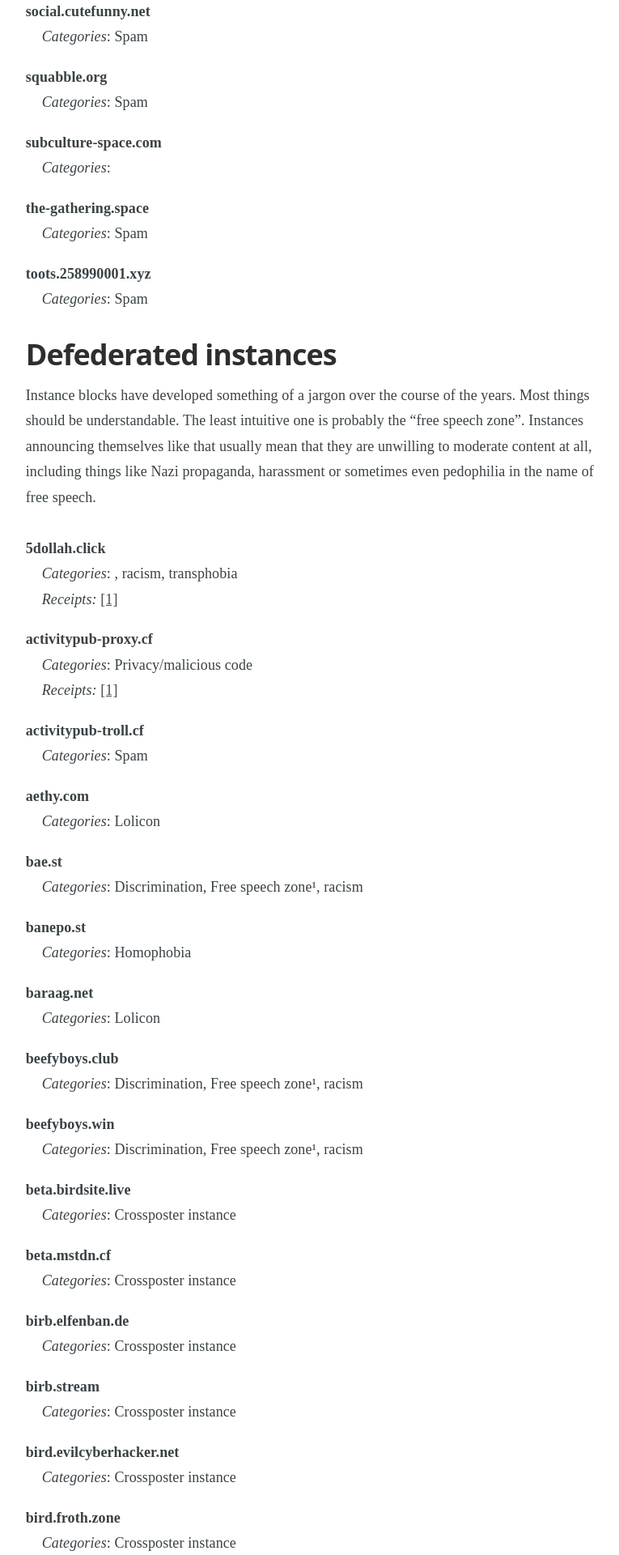
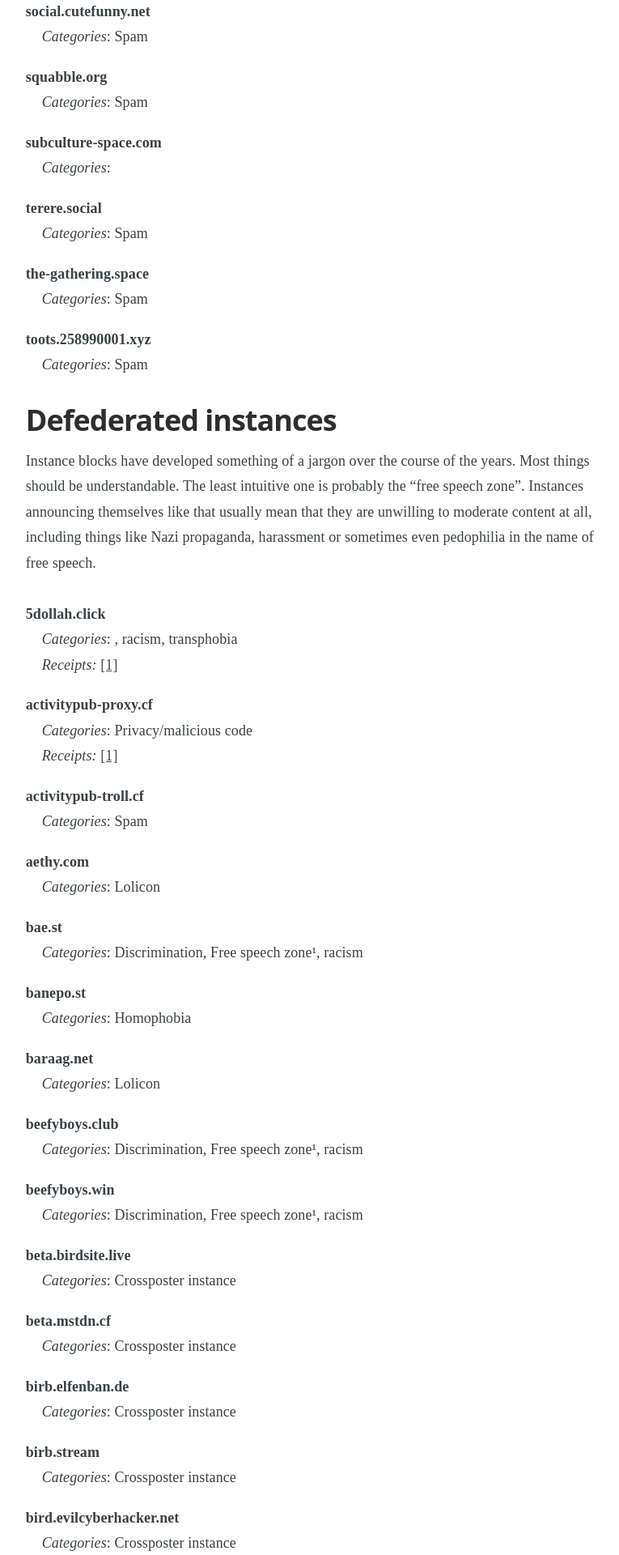
Before and after one commit to chaossocial/meta, a Jekyll site: the page built from federation.md, in a window 1280 px wide. Shown: the part 2774-4694 px from the top of the page at 81% size, without its empty margins (398-1163 px from the left). Built offline with Jekyll 4.4.1, drawn with Linux system fonts in a browser that asks for light colours; some of the changed text lies outside the part shown.

Commit message:
Limit terere.social

```diff
--- a/_data/limited_instances.json
+++ b/_data/limited_instances.json
@@ -219,6 +219,15 @@
     "comment_de": ""
   },
   {
+    "instance": "terere.social",
+    "tags": [
+      "SPAM"
+    ],
+    "receipts": [],
+    "comment_en": "",
+    "comment_de": ""
+  },
+  {
     "instance": "the-gathering.space",
     "tags": [
       "SPAM"
```
